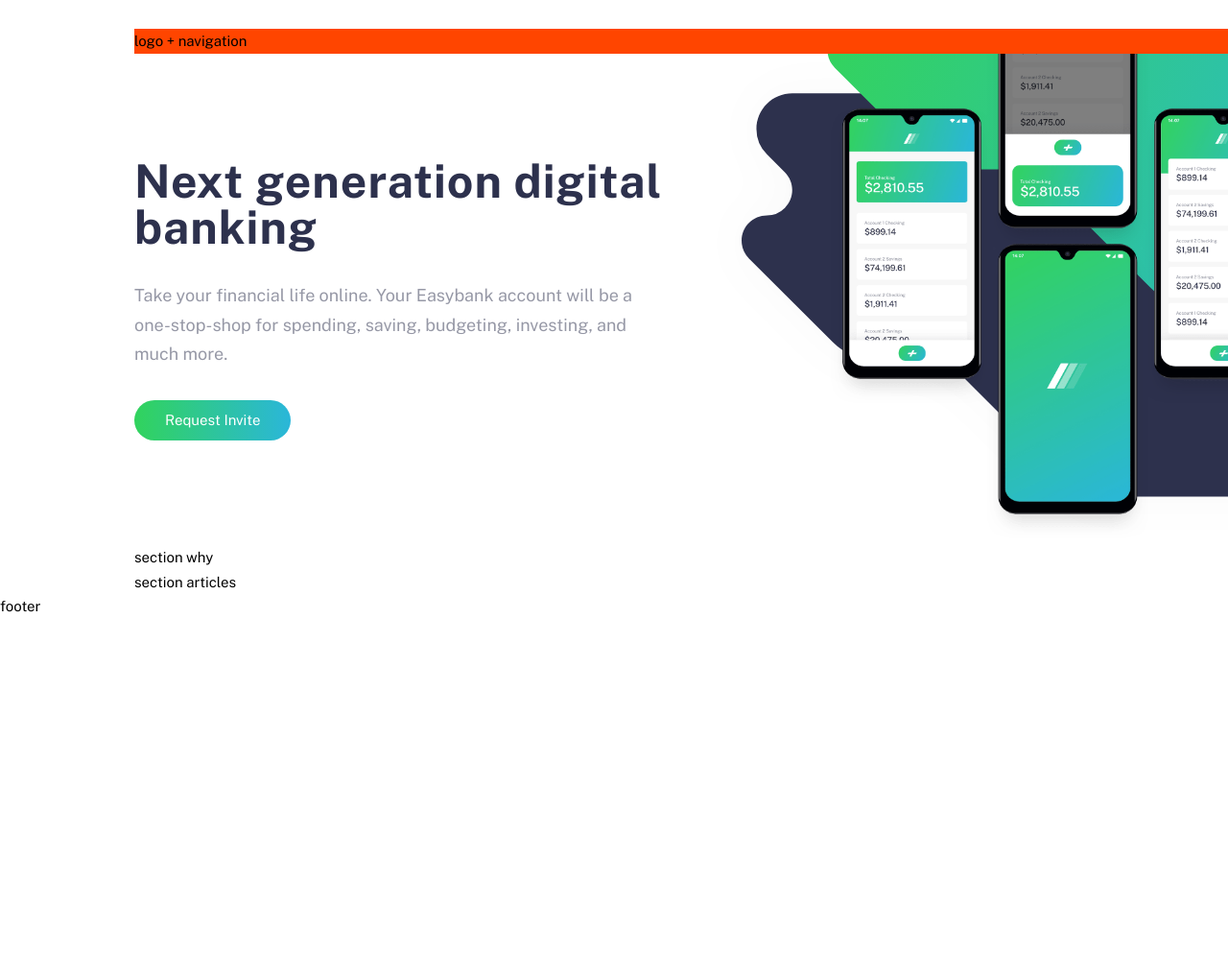
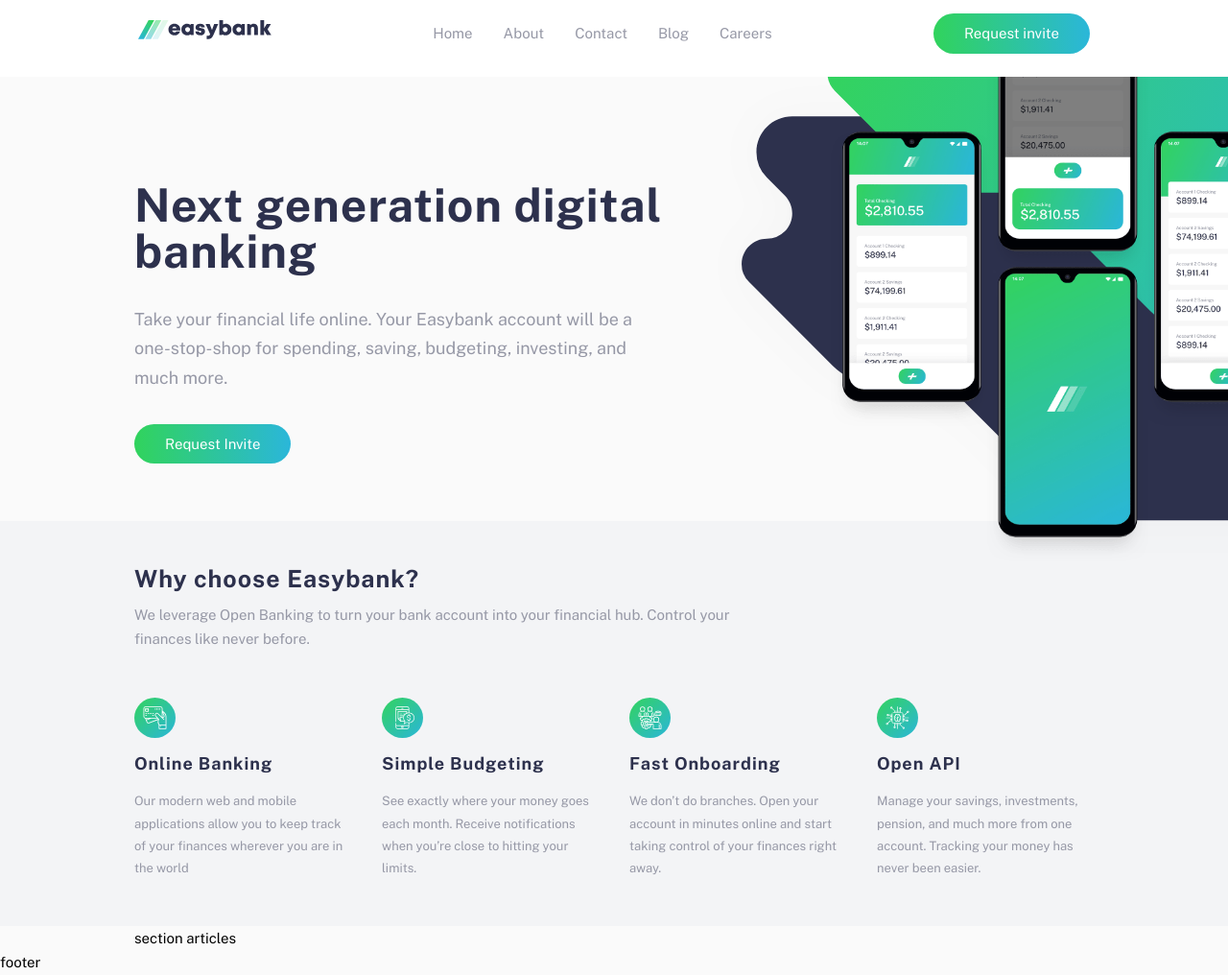
Before and after one commit to StephenThagana/Responsive-Easybank-landing-page, a website: page index.html in a window 1280 px wide. Shown: the top 1016 px of the page at 96% size. Before the commit the page ends 800 px from the top, so only its background shows below. Drawn offline with nearby package versions, Linux system fonts and the light colour scheme.

Commit message:
added why choose us section

```diff
--- a/index.html
+++ b/index.html
@@ -21,8 +21,28 @@
     <title>Easybank landing page</title>
   </head>
   <body class="main__grid">
+    <div class="header__box">
+      <header class="header">
+        <a href="#" class="header__logo">
+          <img
+            src="images/logo.svg"
+            alt="easy banking logo"
+            class="header__img"
+          />
+        </a>
+        <nav class="main__nav">
+          <ul class="main__nav-list">
+            <li><a href="#" class="main__nav-link"> Home</a></li>
+            <li><a href="#" class="main__nav-link"> About</a></li>
+            <li><a href="#" class="main__nav-link"> Contact</a></li>
+            <li><a href="#" class="main__nav-link"> Blog</a></li>
+            <li><a href="#" class="main__nav-link"> Careers</a></li>
+          </ul>
+        </nav>
+        <a href="#" class="btn__link btn--full">Request invite</a>
+      </header>
+    </div>
     <section class="section__home">
-      <header class="header">logo + navigation</header>
       <div class="home grid grid-col--2">
         <div class="home__description">
           <h1 class="heading-primary">Next generation digital banking</h1>
@@ -38,7 +58,70 @@
         </div>
       </div>
     </section>
-    <section class="section__why">section why</section>
+    <section class="section__why">
+      <div class="container">
+        <h1 class="heading-secondary">Why choose Easybank?</h1>
+        <p class="why__description">
+          We leverage Open Banking to turn your bank account into your financial
+          hub. Control your finances like never before.
+        </p>
+      </div>
+      <div class="container">
+        <div class="why grid grid-col--4">
+          <div class="why__item">
+            <img
+              src="images/icon-online.svg"
+              alt="online banking photo"
+              class="why-img"
+            />
+            <h3 class="heading-tertiary">Online Banking</h3>
+            <p class="why-text">
+              Our modern web and mobile applications allow you to keep track of
+              your finances wherever you are in the world
+            </p>
+          </div>
+          <div class="why__item">
+            <img
+              src="images/icon-budgeting.svg"
+              alt="online banking photo"
+              class="why-img"
+            />
+
+            <h3 class="heading-tertiary">Simple Budgeting</h3>
+            <p class="why-text">
+              See exactly where your money goes each month. Receive
+              notifications when you’re close to hitting your limits.
+            </p>
+          </div>
+          <div class="why__item">
+            <img
+              src="images/icon-onboarding.svg"
+              alt="online banking photo"
+              class="why-img"
+            />
+
+            <h3 class="heading-tertiary">Fast Onboarding</h3>
+            <p class="why-text">
+              We don’t do branches. Open your account in minutes online and
+              start taking control of your finances right away.
+            </p>
+          </div>
+          <div class="why__item">
+            <img
+              src="images/icon-api.svg"
+              alt="online banking photo"
+              class="why-img"
+            />
+            <h3 class="heading-tertiary">Open API</h3>
+            <p class="why-text">
+              Manage your savings, investments, pension, and much more from one
+              account. Tracking your money has never been easier.
+            </p>
+          </div>
+        </div>
+      </div>
+    </section>
+
     <section class="section__articles">section articles</section>
     <footer class="footer">footer</footer>
   </body>
@@ -72,17 +155,7 @@
   Our modern web and mobile applications allow you to keep track of your finances
   wherever you are in the world.
 
-  Simple Budgeting
-  See exactly where your money goes each month. Receive notifications when you’re
-  close to hitting your limits.
 
-  Fast Onboarding
-  We don’t do branches. Open your account in minutes online and start taking control
-  of your finances right away.
-
-  Open API
-  Manage your savings, investments, pension, and much more from one account. Tracking
-  your money has never been easier.
 
 
 
--- a/sass/base/_base.scss
+++ b/sass/base/_base.scss
@@ -17,7 +17,7 @@
 }
 .container {
   max-width: 144rem;
-  padding: 0 15rem;
+  padding: 0 14rem;
   margin: 0 auto;
 }
 .main__grid {
--- a/sass/base/_typography.scss
+++ b/sass/base/_typography.scss
@@ -3,13 +3,25 @@
   font-size: var(--font-size-default);
   font-weight: 400;
   line-height: 1.7;
-  background-color: var(--color-neutral-Light-Grayish-Blue);
+  background-color: var(--color-neutral-Very-Light-Gray);
 }
-.heading-primary {
-  font-size: 4.8rem;
+.heading-primary,
+.heading-secondary,
+.heading-tertiary {
   font-weight: 700;
   display: block;
   line-height: 1;
   letter-spacing: 1px;
   color: var(--color-Dark-Blue);
 }
+
+.heading-primary {
+  font-size: 4.8rem;
+}
+.heading-secondary {
+  font-size: 2.5rem;
+  margin-bottom: 1.2rem;
+}
+.heading-tertiary {
+  font-size: 1.8rem;
+}
--- a/sass/components/_header.scss
+++ b/sass/components/_header.scss
@@ -1,3 +1,31 @@
+.header__box {
+  background-color: var(--color-neutral-White);
+  grid-column: full-start / full-end;
+  height: 8rem;
+}
+
 .header {
-  background-color: orangered;
+  display: flex;
+  justify-content: space-between;
+  align-items: center;
+  padding: 1.4rem 4.8rem;
+
+  width: 85%;
+  margin: 0 auto;
 }
+
+.main__nav-list {
+  list-style: none;
+  display: flex;
+  align-items: center;
+  gap: 3.2rem;
+}
+
+.main__nav-link:link,
+.main__nav-link:visited {
+  display: inline-block;
+  text-decoration: none;
+  color: var(--color-neutral-Grayish-Blue);
+  font-weight: 400;
+  font-size: var(--font-size-default);
+}
--- a/sass/layout/_section__home.scss
+++ b/sass/layout/_section__home.scss
@@ -1,5 +1,4 @@
 .section__home {
-  padding-top: 3rem;
   grid-column: center-start / full-end;
 }
 .home {
--- a/sass/layout/_section__why.scss
+++ b/sass/layout/_section__why.scss
@@ -1,3 +1,29 @@
 .section__why {
-  grid-column: center-start / center-end;
+  grid-column: full-start / full-end;
+  background-color: var(--color-neutral-Light-Grayish-Blue);
+  padding: 4.8rem 0 4.8rem 0;
+  margin-top: -5rem;
+  z-index: -1;
+  position: relative;
 }
+.why__description {
+  font-size: var(--font-size-default);
+  color: var(--color-neutral-Grayish-Blue);
+  max-width: 65%;
+  margin-bottom: 4.8rem;
+}
+.why__item {
+  display: flex;
+  flex-direction: column;
+  justify-content: center;
+  gap: 1.8rem;
+}
+.why-img {
+  width: 4.25rem;
+  height: 4.25rem;
+}
+.why-text {
+  color: var(--color-neutral-Grayish-Blue);
+  font-size: 1.3rem;
+  line-height: 1.8;
+}
```
Also changed, not shown: css/styles.css.
